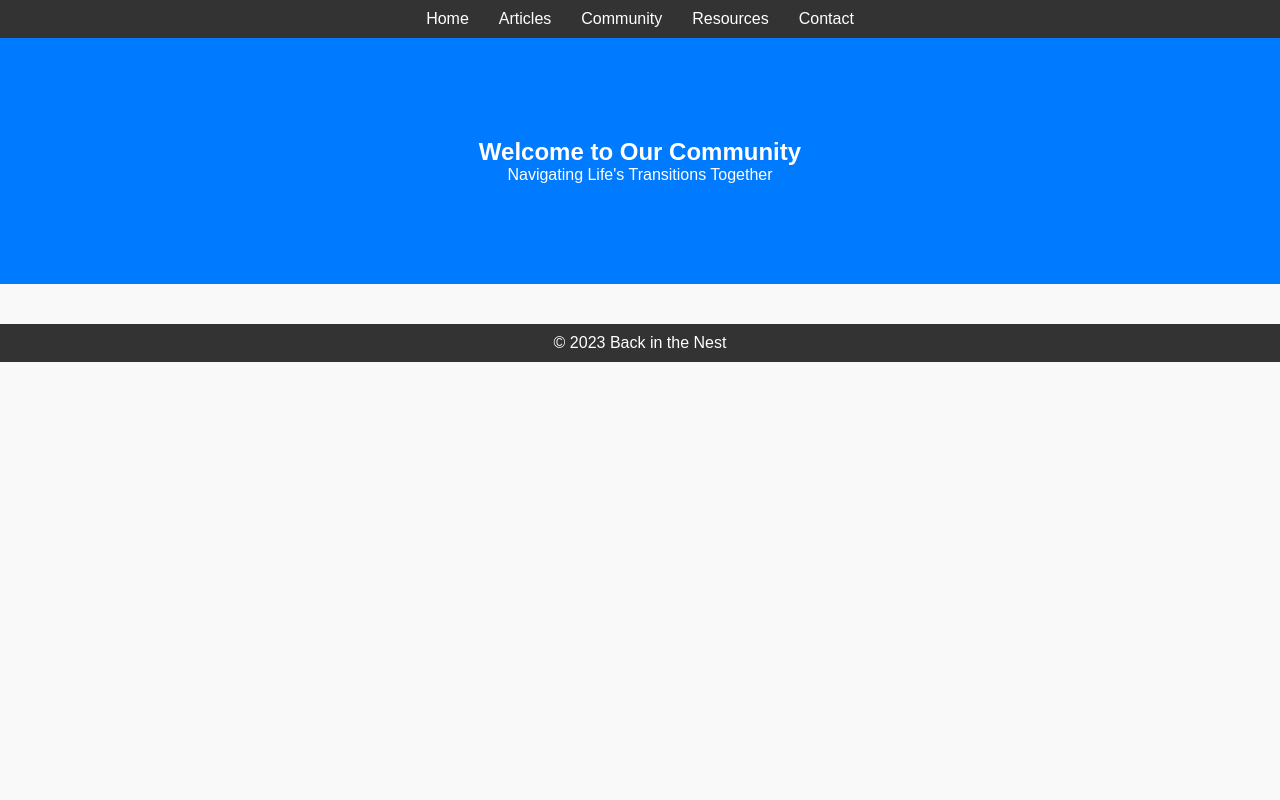
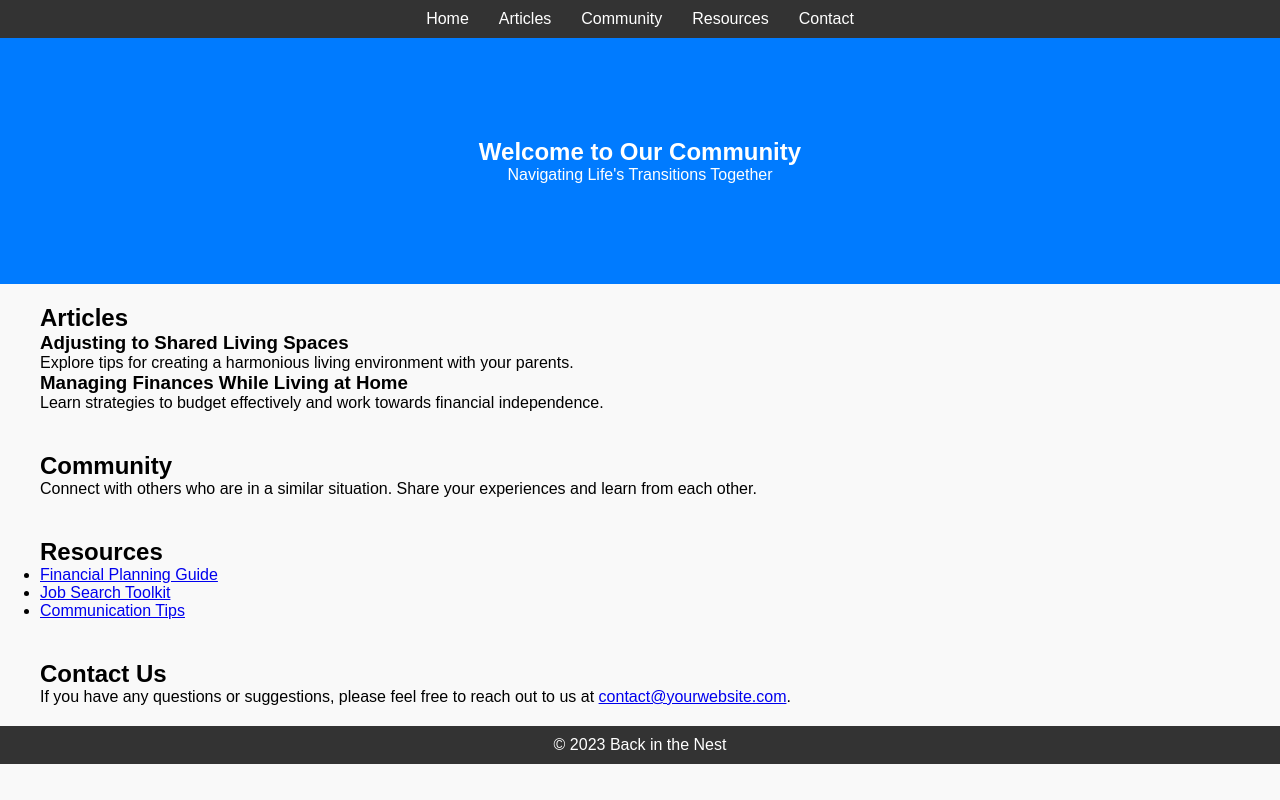
Before and after one commit to christianpaterson/Back-in-the-Nest, a plain HTML site: page index.html in a window 1280 px wide. Drawn offline with Linux system fonts and the light colour scheme.

Commit message:
Initial Commit

```diff
--- a/index.html
+++ b/index.html
@@ -12,24 +12,57 @@
     <header>
         <nav>
             <ul>
-          <li><a href="#">Home</a></li>
-          <li><a href="#">Articles</a></li>
-          <li><a href="#">Community</a></li>
-          <li><a href="#">Resources</a></li>
-          <li><a href="#">Contact</a></li>
+                <li><a href="#home">Home</a></li>
+                <li><a href="#articles">Articles</a></li>
+                <li><a href="#community">Community</a></li>
+                <li><a href="#resources">Resources</a></li>
+                <li><a href="#contact">Contact</a></li>
             </ul>
         </nav>
     </header>
 
-    <section class="hero">
+    <section id="home" class="hero">
         <h1>Welcome to Our Community</h1>
         <p>Navigating Life's Transitions Together</p>
     </section>
 
-    <section class="content"></section>
+    <section id="articles" class="content">
+        <h2>Articles</h2>
+        <article>
+            <h3>Adjusting to Shared Living Spaces</h3>
+            <p>Explore tips for creating a harmonious living environment with your parents.</p>
+        </article>
+        <article>
+            <h3>Managing Finances While Living at Home</h3>
+            <p>Learn strategies to budget effectively and work towards financial independence.</p>
+        </article>
+
+    </section>
+
+    <section id="community" class="content">
+        <h2>Community</h2>
+        <p>Connect with others who are in a similar situation. Share your experiences and learn from each other.</p>
+    </section>
+
+    <section id="resources" class="content">
+        <h2>Resources</h2>
+        <ul>
+            <li><a href="#">Financial Planning Guide</a></li>
+            <li><a href="#">Job Search Toolkit</a></li>
+            <li><a href="#">Communication Tips</a></li>
+        </ul>
+    </section>
+
+    <section id="contact" class="content">
+        <h2>Contact Us</h2>
+        <p>If you have any questions or suggestions, please feel free to reach out to us at <a href="mailto:contact@yourwebsite.com">contact@yourwebsite.com</a>.</p>
+    </section>
 
     <footer>
         <p>&copy; 2023 Back in the Nest</p>
     </footer>
+
+    <script src="script.js"></script>
+</body>
   </body>
 </html>
```
Lines whose indentation alone changed are shown as unchanged.
